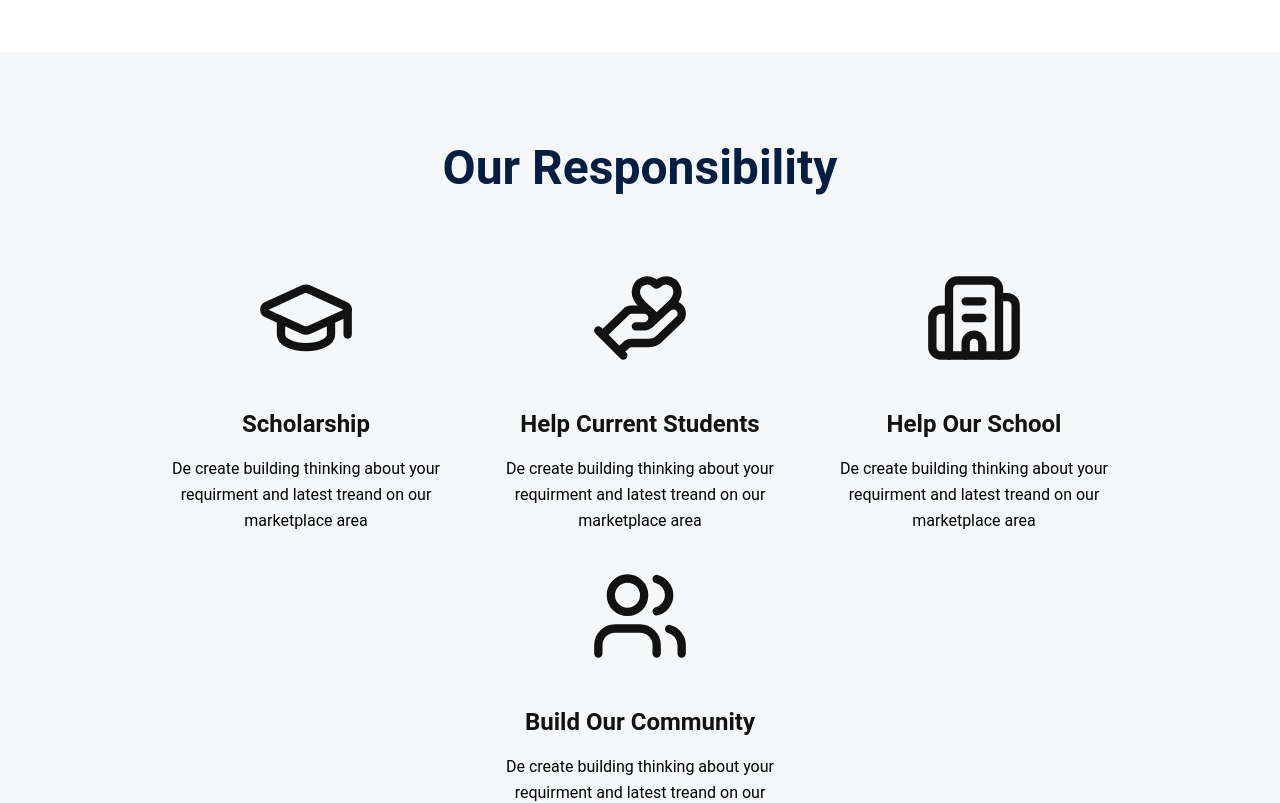
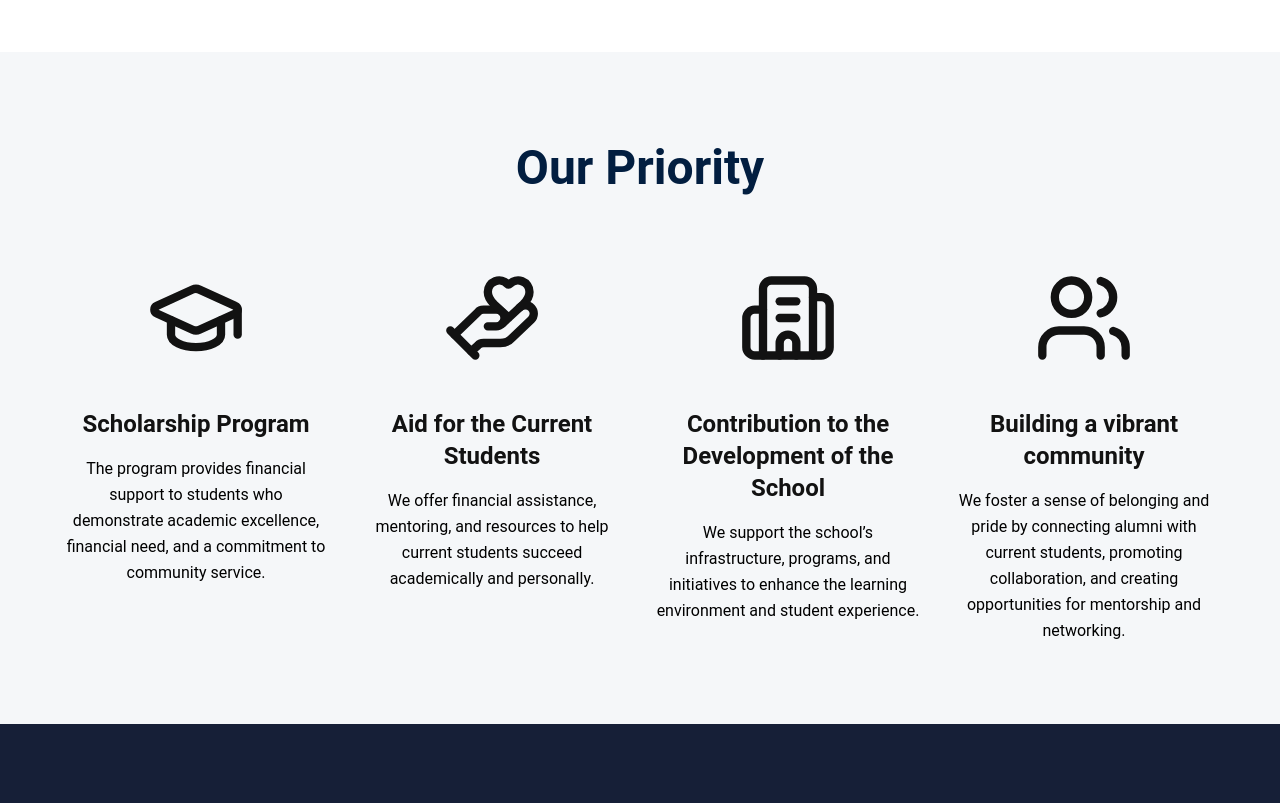
Before and after one commit to mamunurrashid420/e3-alumni-frontend, a React (Vite) app: page / in a window 1280 px wide. Shown: the part 2080-2883 px from the top of the page. Built offline with nearby package versions, Linux system fonts and the light colour scheme; no server answers.

Commit message:
Update OurResponsibilitySection.tsx

```diff
--- a/src/components/ui/homepage/OurResponsibilitySection.tsx
+++ b/src/components/ui/homepage/OurResponsibilitySection.tsx
@@ -8,7 +8,7 @@ interface ResponsibilityCardProps {
 
 function ResponsibilityCard({ icon, title, description }: ResponsibilityCardProps) {
   return (
-    <div className="flex flex-col items-center gap-6 md:gap-10 w-full min-w-0 max-w-[302px]">
+    <div className="flex flex-col items-center gap-6 md:gap-10 w-full min-w-0">
       <div className="w-16 h-16 md:w-[100px] md:h-[100px] flex items-center justify-center shrink-0">
         {icon}
       </div>
@@ -34,23 +34,23 @@ export function OurResponsibilitySection() {
   const responsibilities = [
     {
       icon: <GraduationCap className="w-full h-full" style={{ color: '#121212' }} />,
-      title: 'Scholarship',
-      description: 'De create building thinking about your requirment and latest treand on our marketplace area'
+      title: 'Scholarship Program',
+      description: 'The program provides financial support to students who demonstrate academic excellence, financial need, and a commitment to community service.'
     },
     {
       icon: <HandHeart className="w-full h-full" style={{ color: '#121212' }} />,
-      title: 'Help Current Students',
-      description: 'De create building thinking about your requirment and latest treand on our marketplace area'
+      title: 'Aid for the Current Students',
+      description: 'We offer financial assistance, mentoring, and resources to help current students succeed academically and personally.'
     },
     {
       icon: <Building2 className="w-full h-full" style={{ color: '#121212' }} />,
-      title: 'Help Our School',
-      description: 'De create building thinking about your requirment and latest treand on our marketplace area'
+      title: 'Contribution to the Development of the School',
+      description: 'We support the school’s infrastructure, programs, and initiatives to enhance the learning environment and student experience.'
     },
     {
       icon: <Users className="w-full h-full" style={{ color: '#121212' }} />,
-      title: 'Build Our Community',
-      description: 'De create building thinking about your requirment and latest treand on our marketplace area'
+      title: 'Building a vibrant community',
+      description: 'We foster a sense of belonging and pride by connecting alumni with current students, promoting collaboration, and creating opportunities for mentorship and networking.'
     }
   ]
 
@@ -65,10 +65,10 @@ export function OurResponsibilitySection() {
         className="text-2xl sm:text-3xl md:text-4xl lg:text-5xl font-semibold leading-tight md:leading-[56px] lg:leading-[72px] text-center"
         style={{ color: '#021E40' }}
       >
-        Our Responsibility
+        Our Priority
       </h2>
 
-      <div className="flex flex-wrap justify-center gap-6 md:gap-8 w-full max-w-[1920px]">
+      <div className="grid grid-cols-1 sm:grid-cols-2 lg:grid-cols-4 gap-6 md:gap-8 w-full max-w-[1920px]">
         {responsibilities.map((item, index) => (
           <ResponsibilityCard
             key={index}
```
